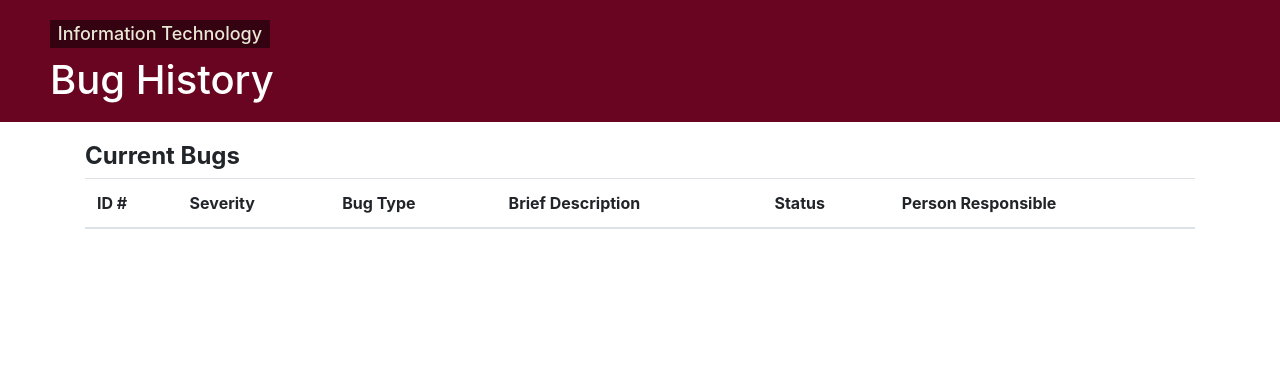
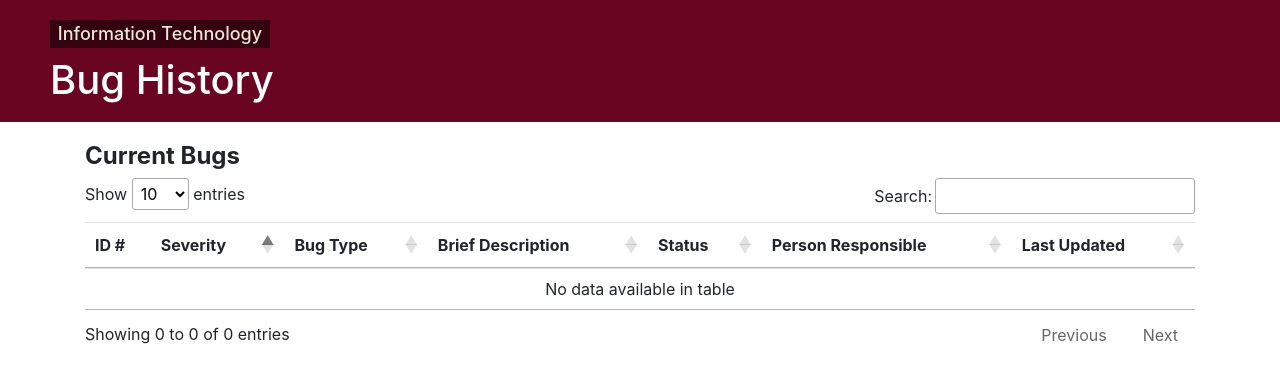
Before and after one commit to samtomlee/bug_reporting_system, a Python web app: template app/templates/history.html in a window 1280 px wide. Shown: the part 56-439 px from the top of the page. Run offline with Jinja, Linux system fonts and the light colour scheme; the template is opened without the code that fills it, so the values that code supplies are empty; some libraries are stand-ins or nearby versions.

Commit message:
reformatting history page

```diff
--- a/app/templates/history.html
+++ b/app/templates/history.html
@@ -9,11 +9,11 @@
       <!-- Table of Bugs -->
       <h4><b>Current Bugs</b>
         {% if session['user_type'] == "Manager" %}
-        <button style="float: right;" onclick="generateReport()" >Print Report</button>
+        <button style="float: right;" onclick="generateReport()">Print Report</button>
         {% endif %}
         </h4>
       <div id="report">
-      <table class="table" id="bugs">
+      <table class="table" id="bugs" style="width:100%">
         <thead>
           <tr>
             <th scope="col">ID #</th>
@@ -22,6 +22,9 @@
             <th scope="col">Brief Description</th>
             <th scope="col">Status</th>
             <th scope="col">Person Responsible</th>
+            <th scope="col">Last Updated</th>
+            <th style="display: none;"></th>
+            <th style="display: none;"></th>
           </tr>
         </thead>
         <tbody>
@@ -33,7 +36,7 @@
             <td class="bug-name" >{{ bug.name }}</td>
             <td class="bug-status" >{{ bug.status.name }}</td>
             <td class="bug-assignee" >{{ bug.assigned_member.name }}</td>
-            <td class="bug-updated" style="display: none;">{{ bug.last_updated }}</td>
+            <td class="bug-updated" >{{ bug.last_updated }}</td>
             <td class="bug-description" style="display: none;">{{ bug.description }}</td>
             <td class="bug-email" style="display: none;">{{ bug.submitter_email }}</td>
           </tr>
@@ -80,6 +83,13 @@
             modal.find(".bug-updated").html(bugRow.find(".bug-updated").html());
             modal.find(".modal-title").html(bugRow.find(".bug-name").html());
           });
+
+          $("#bugs").DataTable({
+            order: [[1, "asc"]],
+            columnDefs: [
+              { "orderable": false, "targets": 0 }
+            ]
+          });
         });
 
         function getBugs(filters) {
```
